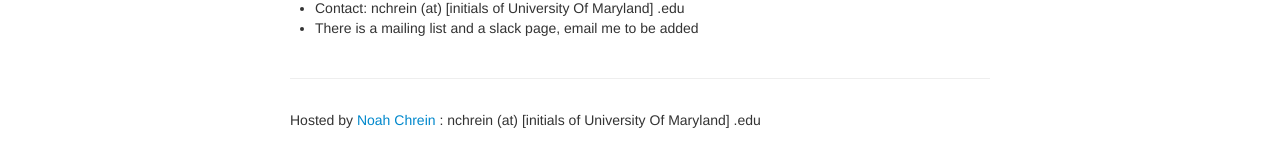
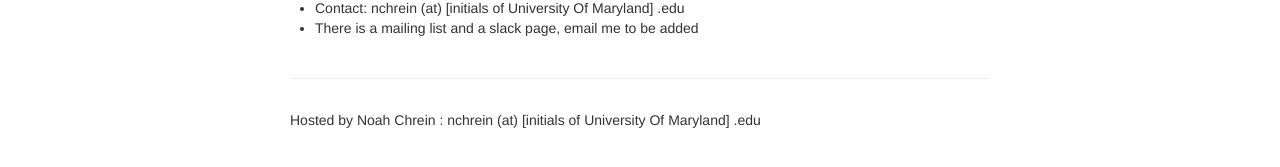
Before and after one commit to mdcats/mdcats.github.io, a Jekyll site: the page built from index.md, in a window 1280 px wide. Shown: the part 474-641 px from the top of the page. Built offline with Jekyll 4.4.1, drawn with Linux system fonts in a browser that asks for light colours; part of the change alters nothing that is shown.

Commit message:
removed personals link

```diff
--- a/_includes/themes/twitter/default.html
+++ b/_includes/themes/twitter/default.html
@@ -44,7 +44,7 @@
       </div>
       <hr>
       <footer>
-        Hosted by <a href="https://noah.chrein.com">Noah Chrein</a> :  nchrein (at) [initials of University Of Maryland] .edu
+        Hosted by Noah Chrein :  nchrein (at) [initials of University Of Maryland] .edu
       </footer>
 
     </div>
```
